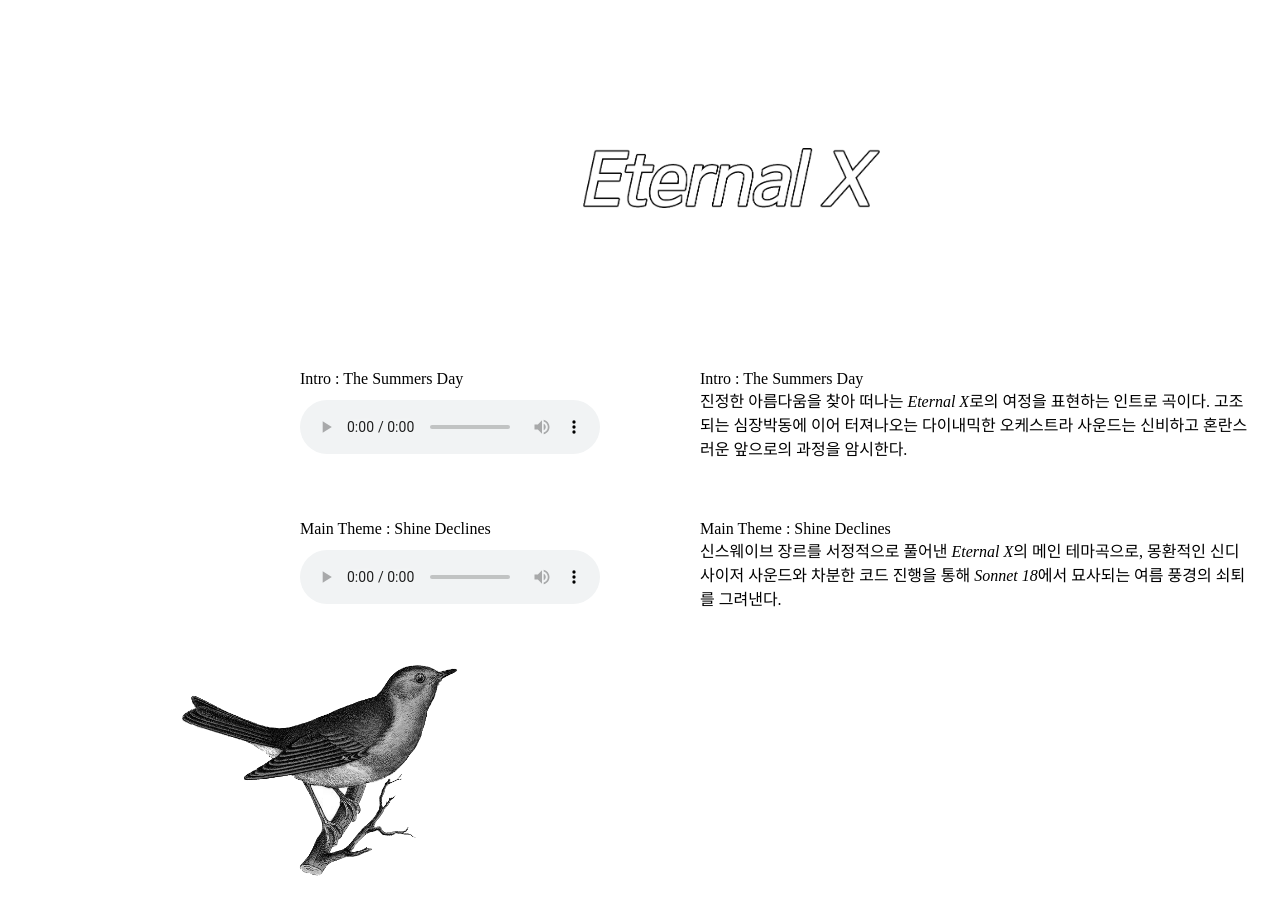
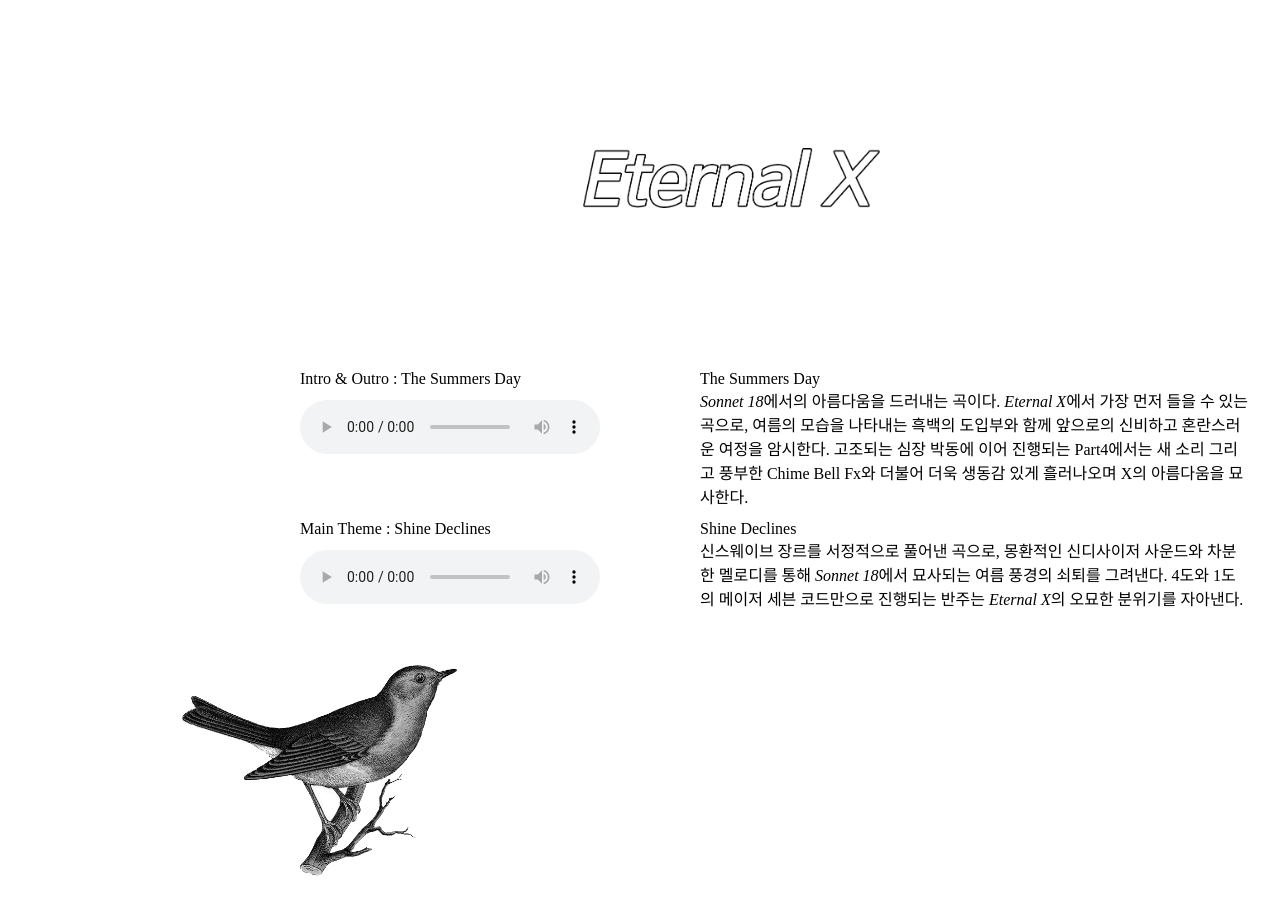
Before and after one commit to obayozo/Eternal-X, a plain HTML site: page music.html in a window 1280 px wide. Drawn offline with Linux system fonts and the light colour scheme.

Commit message:
200613 music

```diff
--- a/music.html
+++ b/music.html
@@ -23,7 +23,7 @@
 
 <!--음악1 이름-->
 <div style="position:absolute; top:370px; left:300px;"	>
-Intro : The Summers Day
+Intro &amp; Outro : The Summers Day
 </div>
 
 <!--음악2-->
@@ -38,14 +38,15 @@ Main Theme : Shine Declines
 
 <!--음악1 설명 적는 칸-->
 <div style="position: absolute; width: 550px; height: 300px; top: 370px; left: 700px; font-size: 16px;">
-Intro : The Summers Day<br>
-진정한 아름다움을 찾아 떠나는 <em>Eternal X</em>로의 여정을 표현하는 인트로 곡이다. 고조되는 심장박동에 이어 터져나오는 다이내믹한 오케스트라 사운드는 신비하고 혼란스러운 앞으로의 과정을 암시한다.
+The Summers Day<br>
+<em>Sonnet 18</em>에서의 아름다움을 드러내는 곡이다. <em>Eternal X</em>에서 가장 먼저 들을 수 있는 곡으로, 여름의 모습을 나타내는 흑백의 도입부와 함께 앞으로의 신비하고 혼란스러운 여정을 암시한다. 고조되는 심장 박동에 이어 진행되는 Part4에서는 새 소리 그리고 풍부한 Chime Bell Fx와 더불어 더욱 생동감 있게 흘러나오며 X의 아름다움을 묘사한다.
 </div>
 
 <!--음악2 설명 적는 칸-->
 <div style="position:absolute; width:550px; height:300px; top:520px; left:700px; font-size: 16px">
-Main Theme : Shine Declines<br>
-신스웨이브 장르를 서정적으로 풀어낸 <em>Eternal X</em>의 메인 테마곡으로, 몽환적인 신디사이저 사운드와 차분한 코드 진행을 통해 <em>Sonnet 18</em>에서 묘사되는 여름 풍경의 쇠퇴를 그려낸다.</div>
+Shine Declines<br>
+신스웨이브 장르를 서정적으로 풀어낸 곡으로, 몽환적인 신디사이저 사운드와 차분한 멜로디를 통해 <em>Sonnet 18</em>에서 묘사되는 여름 풍경의 쇠퇴를 그려낸다. 4도와 1도의 메이저 세븐 코드만으로 진행되는 반주는 <em>Eternal X</em>의 오묘한 분위기를 자아낸다.
+</div>
 
 <!--하단여백-->
 <div style="position: absolute; width: 30px; height: 10px; top: 1024px; left: 700px; font-size: 16px;">
```
